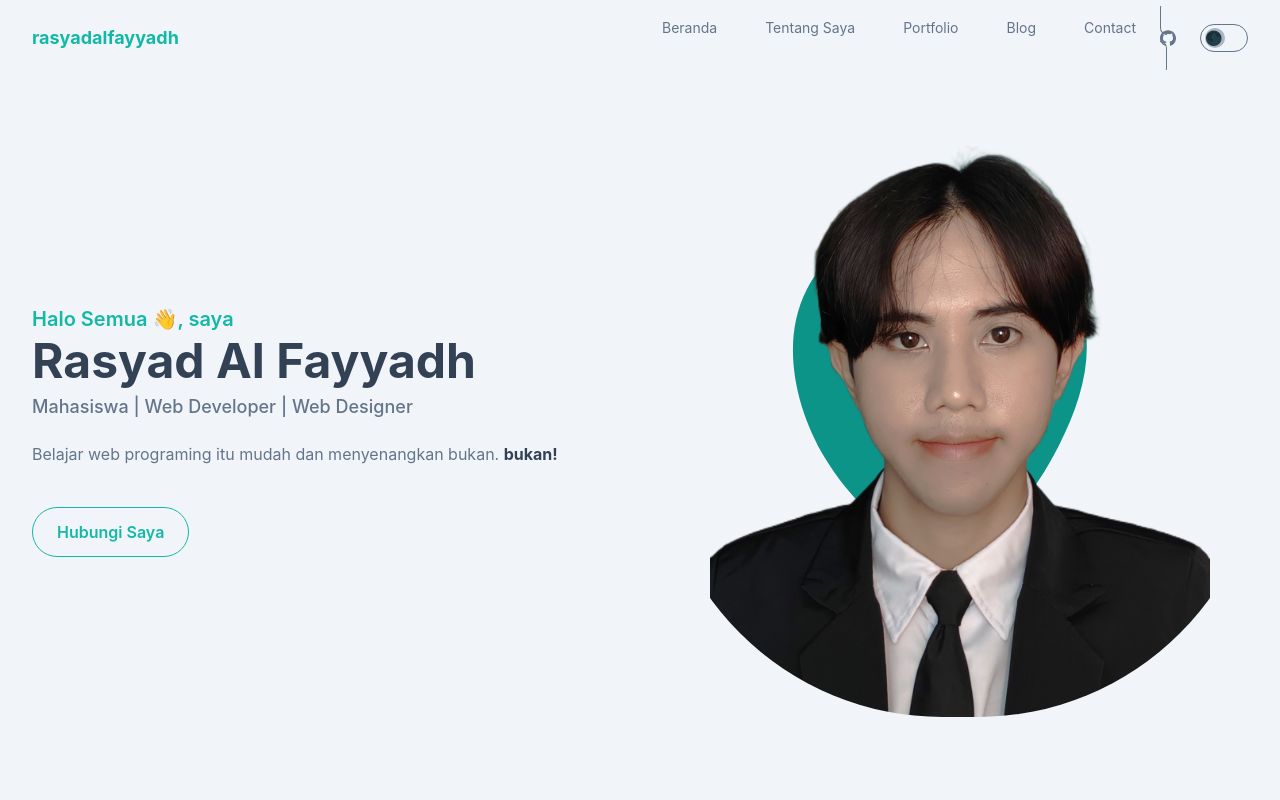
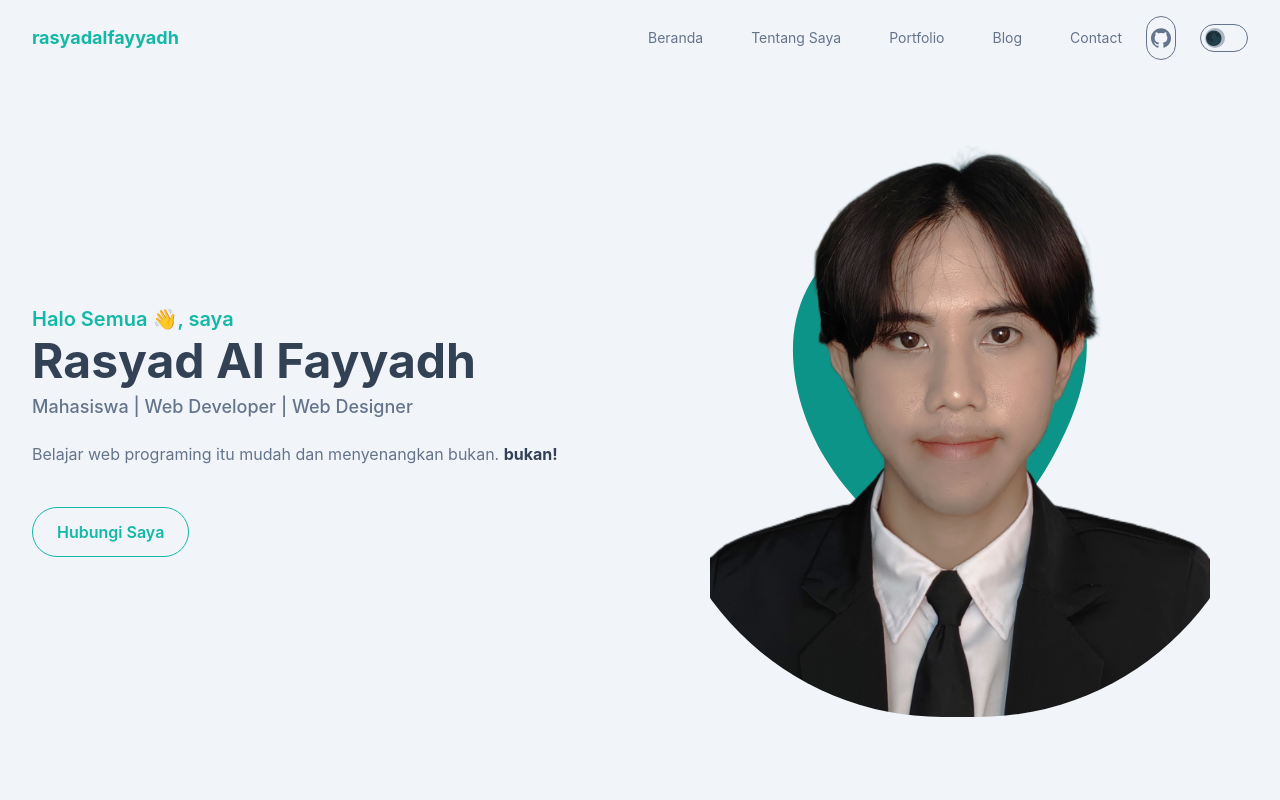
Before and after one commit to rasyadalfayyadh12/OfficialPortfolio, a website: page index.html in a window 1280 px wide. Shown: the top 800 px of the page. Drawn offline with Linux system fonts and the light colour scheme.

Commit message:
tambah link github di navbar

```diff
--- a/index.html
+++ b/index.html
@@ -29,9 +29,9 @@
                 <!-- <a href="#clients" class="py-3 px-6 w-full block hover:bg-secondary/5 text-sm text-secondary hover:text-primary transition-all duration-300 ease-in-out active:bg-secondary/10 lg:rounded-xl">Clients</a> -->
                 <a href="#blog" class="py-3 px-6 w-full block hover:bg-secondary/5 text-sm text-secondary hover:text-primary transition-all duration-300 ease-in-out active:bg-secondary/10 lg:rounded-xl">Blog</a>
                 <a href="#contact" class="pt-3 pb-6 lg:pb-3 px-6 w-full block hover:bg-secondary/5 text-sm text-secondary hover:text-primary transition-all duration-300 ease-in-out active:bg-secondary/10 lg:rounded-xl">Contact</a>
-                <div>
-                  <a href="https://github.com/rasyadalfayyadh12" target="_blank" class="p-1.5 rounded-full border border-secondary text-secondary hover:bg-dark/10 active:bg-dark/20 active:scale-90 transition-all duration-300 ease-in-out">
-                    <svg role="img" viewBox="0 0 24 24" class="w-4 fill-current" xmlns="http://www.w3.org/2000/svg"><title>GitHub</title><path d="M12 .297c-6.63 0-12 5.373-12 12 0 5.303 3.438 9.8 8.205 11.385.6.113.82-.258.82-.577 0-.285-.01-1.04-.015-2.04-3.338.724-4.042-1.61-4.042-1.61C4.422 18.07 3.633 17.7 3.633 17.7c-1.087-.744.084-.729.084-.729 1.205.084 1.838 1.236 1.838 1.236 1.07 1.835 2.809 1.305 3.495.998.108-.776.417-1.305.76-1.605-2.665-.3-5.466-1.332-5.466-5.93 0-1.31.465-2.38 1.235-3.22-.135-.303-.54-1.523.105-3.176 0 0 1.005-.322 3.3 1.23.96-.267 1.98-.399 3-.405 1.02.006 2.04.138 3 .405 2.28-1.552 3.285-1.23 3.285-1.23.645 1.653.24 2.873.12 3.176.765.84 1.23 1.91 1.23 3.22 0 4.61-2.805 5.625-5.475 5.92.42.36.81 1.096.81 2.22 0 1.606-.015 2.896-.015 3.286 0 .315.21.69.825.57C20.565 22.092 24 17.592 24 12.297c0-6.627-5.373-12-12-12"/></svg>
+                <div class="flex justify-center items-center p-1 rounded-full border border-secondary  hover:bg-dark/10 active:bg-dark/20 active:scale-90 transition-all duration-300 ease-in-out">
+                  <a href="https://github.com/rasyadalfayyadh12" target="_blank" class=" text-secondary">
+                    <svg role="img" viewBox="0 0 24 24" class="w-5 fill-current" xmlns="http://www.w3.org/2000/svg"><title>GitHub</title><path d="M12 .297c-6.63 0-12 5.373-12 12 0 5.303 3.438 9.8 8.205 11.385.6.113.82-.258.82-.577 0-.285-.01-1.04-.015-2.04-3.338.724-4.042-1.61-4.042-1.61C4.422 18.07 3.633 17.7 3.633 17.7c-1.087-.744.084-.729.084-.729 1.205.084 1.838 1.236 1.838 1.236 1.07 1.835 2.809 1.305 3.495.998.108-.776.417-1.305.76-1.605-2.665-.3-5.466-1.332-5.466-5.93 0-1.31.465-2.38 1.235-3.22-.135-.303-.54-1.523.105-3.176 0 0 1.005-.322 3.3 1.23.96-.267 1.98-.399 3-.405 1.02.006 2.04.138 3 .405 2.28-1.552 3.285-1.23 3.285-1.23.645 1.653.24 2.873.12 3.176.765.84 1.23 1.91 1.23 3.22 0 4.61-2.805 5.625-5.475 5.92.42.36.81 1.096.81 2.22 0 1.606-.015 2.896-.015 3.286 0 .315.21.69.825.57C20.565 22.092 24 17.592 24 12.297c0-6.627-5.373-12-12-12"/></svg>
                   </a>
                 </div>
                 <div class="flex lg:pl-6 items-center w-full text-sm text-secondary lg:rounded-xl">
```
